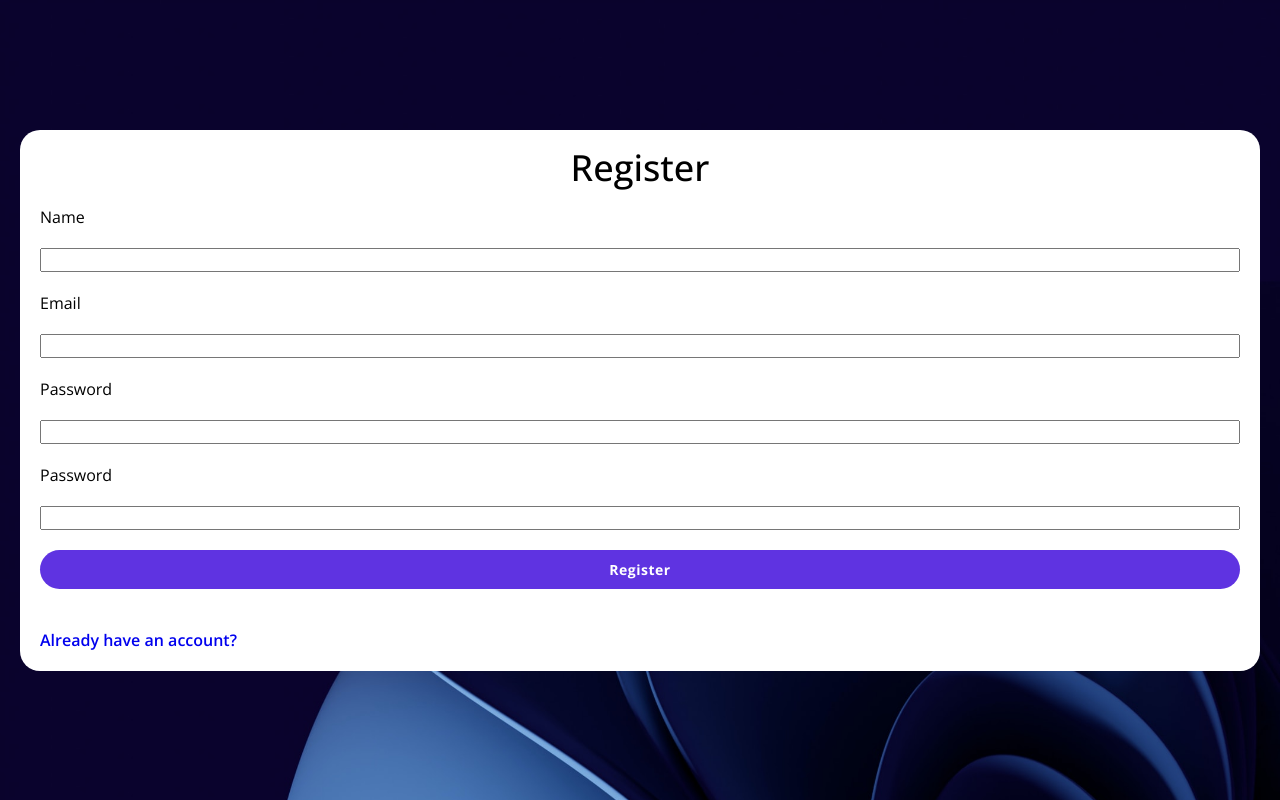
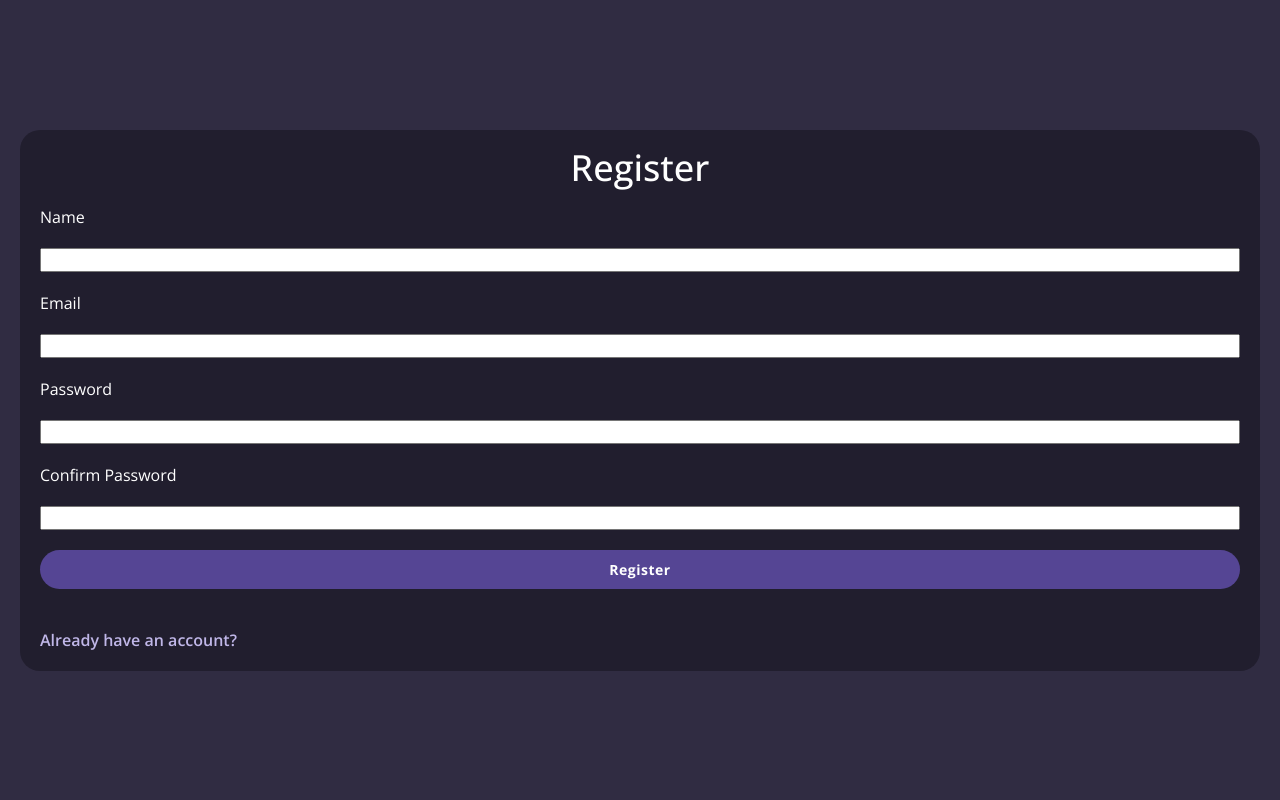
Before and after one commit to CalvinTiley/toppalife-client, a React (Vite) app: page /register in a window 1280 px wide. Built offline with nearby package versions, Linux system fonts and the light colour scheme.

Commit message:
feat: set auth after login, colour changes

```diff
--- a/index.html
+++ b/index.html
@@ -2,8 +2,10 @@
 <html lang="en">
     <head>
         <meta charset="UTF-8" />
+        <meta name="viewport" content="width=device-width, initial-scale=1.0" />
+        <meta name="description" content="An app to help you keep on top life">
+
         <link rel="icon" type="image/svg+xml" href="/vite.svg" />
-        <meta name="viewport" content="width=device-width, initial-scale=1.0" />
 
         <title>Vite + React + TS</title>
     </head>
--- a/src/contexts/Authentication.tsx
+++ b/src/contexts/Authentication.tsx
@@ -1,15 +1,11 @@
 import { createContext, useState } from "react";
 import { User } from "../types/user";
-
-interface Props {
-    children: React.ReactNode;
-}
 
 export const AuthenticationContext = createContext<User>({} as User);
 
 export const Authentication = ({
     children,
-}: Props) => {
+}: { children: React.ReactNode }) => {
     const [user, setUser] = useState<User>();
 
     return (
--- a/src/hooks/useAuthentication.tsx
+++ b/src/hooks/useAuthentication.tsx
@@ -18,6 +18,8 @@ export const useAuthentication = () => {
                 email: localStorage.getItem("email" as string) ?? "",
                 name: localStorage.getItem("name" as string) ?? "",
             };
+
+            user.update(userData);
 
             const validate = async () => {
                 try {
--- a/src/pages/Home/index.tsx
+++ b/src/pages/Home/index.tsx
@@ -1,8 +1,5 @@
-import { DashboardTasks } from "../../components/DashboardTasks";
 import { TodaysTasks } from "../../components/TodaysTasks";
 import { UserGreeting } from "../../components/UserGreeting";
-
-import { tasks } from "../../mockData/tasks";
 
 export const Home = () => {
     return (
@@ -10,8 +7,6 @@ export const Home = () => {
             <UserGreeting />
 
             <TodaysTasks />
-
-            <DashboardTasks tasks={tasks} />
         </main>
     );
 };
--- a/src/pages/Register/index.tsx
+++ b/src/pages/Register/index.tsx
@@ -1,9 +1,9 @@
 import { useContext, useState } from "react";
 import { SubmitHandler, useForm } from "react-hook-form";
+import { Link, useNavigate } from "react-router-dom";
+import axios from "axios";
 import { Button } from "../../components/Button";
-import { Link, useNavigate } from "react-router-dom";
 import { AuthenticationContext } from "../../contexts/Authentication";
-import axios from "axios";
 
 interface RegisterFormValues {
     confirm_password: string;
@@ -111,7 +111,7 @@ export const Register = () => {
                         <p>{(errors.password || responseErrors.password) as string}</p>
                     ) : null}
 
-                    <label htmlFor="confirm_password">Password</label>
+                    <label htmlFor="confirm_password">Confirm Password</label>
                     <input type="password" id="confirm_password" data-lpignore="true" {...register("confirm_password", { required: true, })} />
                     {errors.confirm_password || responseErrors.confirm_password ? (
                         <p>{(errors.confirm_password || responseErrors.confirm_password) as string}</p>
--- a/src/pages/SignIn/_page-sign-in.scss
+++ b/src/pages/SignIn/_page-sign-in.scss
@@ -7,17 +7,13 @@
     height: 100dvh;
     padding: 2rem;
 
-    background-image: url("../assets/images/login-background.jpg");
-    background-repeat: no-repeat;
-    background-size: cover;
-
     &__container {
         text-align: center;
 
         padding: 2rem;
         border-radius: 2rem;
 
-        background-color: white;
+        background-color: var(--color-background-2);
     }
 
     &__title {
--- a/src/scss/_global.scss
+++ b/src/scss/_global.scss
@@ -4,6 +4,8 @@
 :root {
     @include variables.colors;
     @include variables.miscellaneous;
+
+    background-color: var(--color-background-1);
 
     font-size: 62.5%;
     font-family: "OpenSans", Montserrat, sans-serif;
@@ -16,6 +18,8 @@
 
 body {
     margin: 0;
+
+    color: white;
 }
 
 #root {
--- a/src/scss/_typography.scss
+++ b/src/scss/_typography.scss
@@ -52,6 +52,8 @@ a {
 
     margin-top: 2rem;
 
+    color: var(--color-secondary);
+
     font-weight: 500;
     text-decoration: none;
 
--- a/src/scss/variables/_colors.scss
+++ b/src/scss/variables/_colors.scss
@@ -1,9 +1,12 @@
 @mixin colors {
-    --color-primary: #5F33E1;
+    --color-primary: #554594;
+    --color-secondary: #C0B7E8;
 
-    --color-background-1: #efe9ff;
-    --color-background-2: #8764FF;
-    --color-background-3: #E7F3FF;
+    --color-background-1: #302C42;
+    --color-background-2: #211E2E;
+    --color-background-2: #211E2E;
+
+    --color-text: #343045;
 
     --color-gray-1: #F9F9F9;
     --color-gray-2: #eaeaea;
```
Also changed, not shown: src/assets/images/login-background.jpg (deleted).
